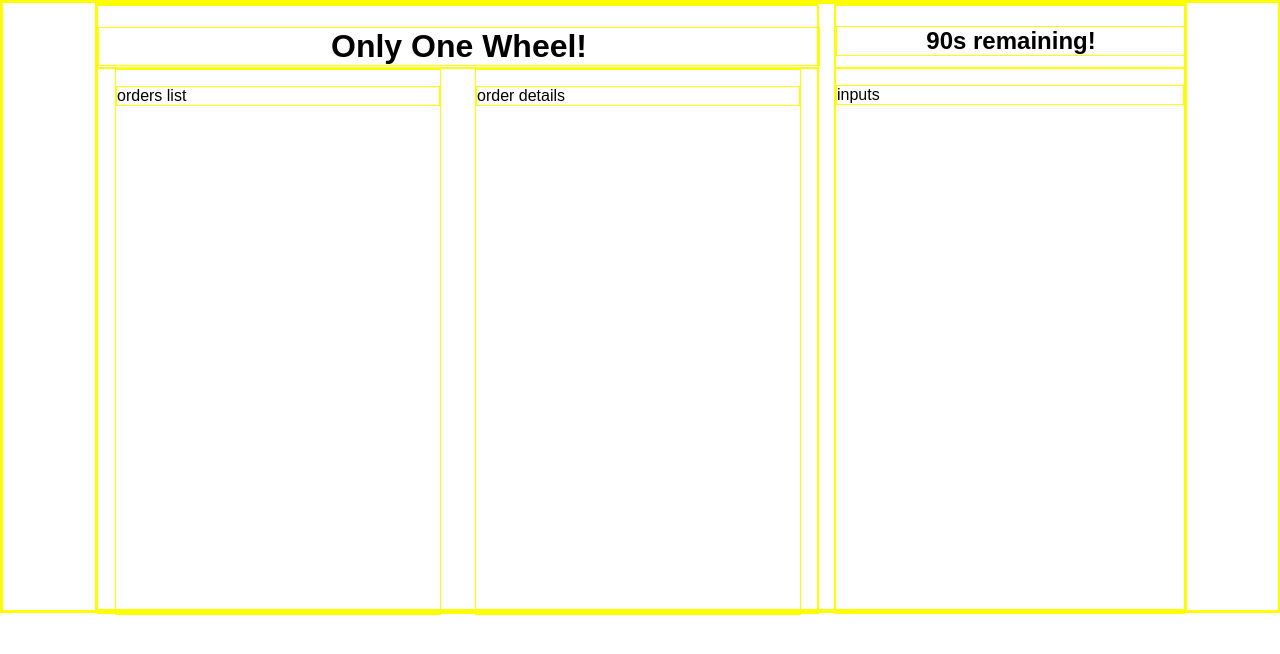
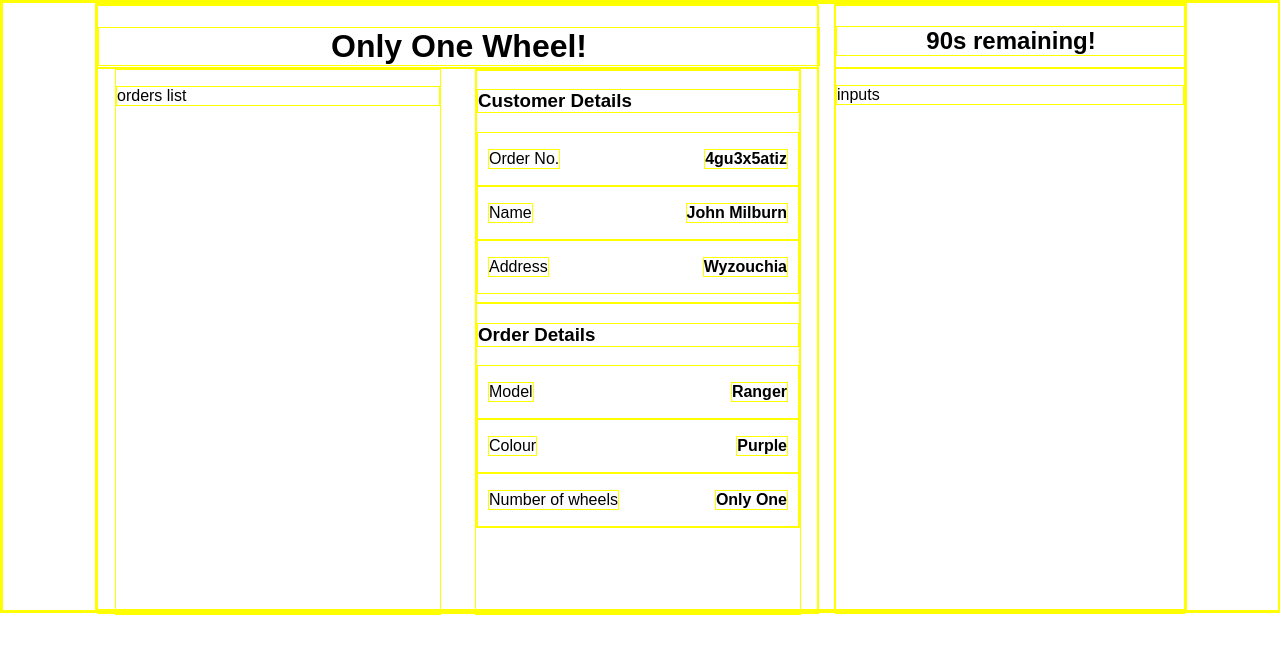
Before and after one commit to jack-chapman/only-one, a Vue app: page / in a window 1280 px wide. Shown: the top 654 px of the page. Built offline with nearby package versions, Linux system fonts and the light colour scheme.

Commit message:
Get random order generation working

```diff
--- a/src/App.vue
+++ b/src/App.vue
@@ -33,6 +33,8 @@ import Inputs from './components/Inputs.vue';
 import OrderDetails from './components/OrderDetails.vue';
 import OrdersList from './components/OrdersList.vue';
 import Timer from './components/Timer.vue';
+import { Order } from './models';
+import {createOrder} from './utils';
 
 export default Vue.extend({
   name: 'app',
@@ -42,6 +44,10 @@ export default Vue.extend({
     'one-order-details': OrderDetails,
     'one-orders-list': OrdersList,
     'one-timer': Timer
+  },
+  created() {
+    const order: Order = createOrder()
+    this.$store.commit('setCurrentOrder', order)
   }
 });
 </script>
--- a/src/components/OrderDetails.vue
+++ b/src/components/OrderDetails.vue
@@ -1,14 +1,65 @@
 <template>
-  <p>order details</p>
+  <div class="order-container">
+    <h3>Customer Details</h3>
+    <div class="key-val">
+      <p class="key">Order No.</p>
+      <p class="val">{{orderNumber}}</p>
+    </div>
+    <div class="key-val">
+      <p class="key">Name</p>
+      <p class="val">{{order.name}}</p>
+    </div>
+    <div class="key-val">
+      <p class="key">Address</p>
+      <p class="val">{{order.address}}</p>
+    </div>
+    <hr>
+    <h3>Order Details</h3>
+    <div class="key-val">
+      <p class="key">Model</p>
+      <p class="val">{{order.model}}</p>
+    </div>
+    <div class="key-val">
+      <p class="key">Colour</p>
+      <p class="val">{{order.colour}}</p>
+    </div>
+    <div class="key-val">
+      <p class="key">Number of wheels</p>
+      <p class="val">Only One</p>
+    </div>
+  </div>
 </template>
 
 <script lang="ts">
 import Vue from 'vue'
+import { Order } from '../models';
 export default Vue.extend({
-
+  data() {
+    return {
+      orderNumber: ''
+    }
+  },
+  created() {
+    this.orderNumber = [...Array(10)].map(i=>(~~(Math.random()*36)).toString(36)).join('')
+  },
+  computed: {
+    order(): Order {
+      return this.$store.state.currentOrder;
+    }
+  }
 })
 </script>
 
 <style lang="scss" scoped>
-
+.key-val {
+  display: flex;
+  justify-content: space-between;
+  .key {
+    margin-left: 10px;
+  }
+  .val {
+    margin-right: 10px;
+    font-weight: bold;
+  }
+}
 </style>
--- a/src/components/Timer.vue
+++ b/src/components/Timer.vue
@@ -27,14 +27,14 @@ export default Vue.extend({
     }
   },
   watch: {
-    gameInProgress(playing) {
+    gameInProgress(playing: boolean): void {
       if (playing) {
         this.startCounter();
       } else {
         this.stopCounter();
       }
     },
-    remainingTime(secondsRemaining) {
+    remainingTime(secondsRemaining: number): void {
       if (secondsRemaining === 0) {
         this.stopCounter();
         this.$store.dispatch('endGame');
--- a/src/store.ts
+++ b/src/store.ts
@@ -1,6 +1,7 @@
 import Vue from 'vue'
 import Vuex from 'vuex'
 import {Order} from './models';
+import {createOrder} from './utils';
 
 Vue.use(Vuex)
 
@@ -40,6 +41,11 @@ export default new Vuex.Store({
     resetGame({commit}) {
       commit('setGameOver', false);
       commit('setIsPlaying', false);
+    },
+    generateNewOrder({commit, state}) {
+      const newOrder: Order = createOrder();
+      const list: Order[] = [...state.ordersList, newOrder];
+      commit('setOrdersList', list)
     }
   }
 })
--- /dev/null
+++ b/src/utils.ts
@@ -0,0 +1,89 @@
+import { Order } from './models';
+
+const firstNames = [
+  'Jack',
+  'Louise',
+  'Tim',
+  'Tom',
+  'Jim',
+  'John',
+  'Sandra',
+  'Georgie',
+  'Emma',
+  'Billy',
+  'Rose',
+  'Prim',
+  'Barbra'
+];
+
+const lastNames = [
+  'Chopman',
+  'Oldridge',
+  'Smith',
+  'Joseph',
+  'Orange',
+  'Jervis',
+  'Giles',
+  'Vanhooser',
+  'Earp',
+  'Davids',
+  'Milburn',
+  'Capehart',
+  'Oldman'
+]
+
+const cities = [
+  'La Gattown',
+  'Santa Branchbrier',
+  'Cape Sitglace',
+  'Feagtonton',
+  'Briggci',
+  'Saint Vilmits',
+  'Port Vernorth',
+  'Nupey',
+  'Helmount',
+  'Wyzouchia'
+]
+
+const models = [
+  'Storm',
+  'Meridian',
+  'Dusk',
+  'Orbit',
+  'Umbra',
+  'Vortex',
+  'Eternity',
+  'Legend',
+  'Ranger',
+  'Escape'
+];
+
+const colours = [
+  'Red',
+  'Blue',
+  'Green',
+  'Aqua',
+  'White',
+  'Orange',
+  'Black',
+  'Yellow',
+  'Pink',
+  'Purple'
+]
+function randomInArray(array: any[]): any {
+  return array[Math.floor(Math.random() * array.length)]
+}
+
+function generateName(): string {
+  return `${randomInArray(firstNames)} ${randomInArray(lastNames)}`
+}
+
+export function createOrder(): Order {
+  return {
+    name: generateName(),
+    address: randomInArray(cities),
+    wheelsAmount: 1,
+    model: randomInArray(models),
+    colour: randomInArray(colours)
+  }
+}
```
